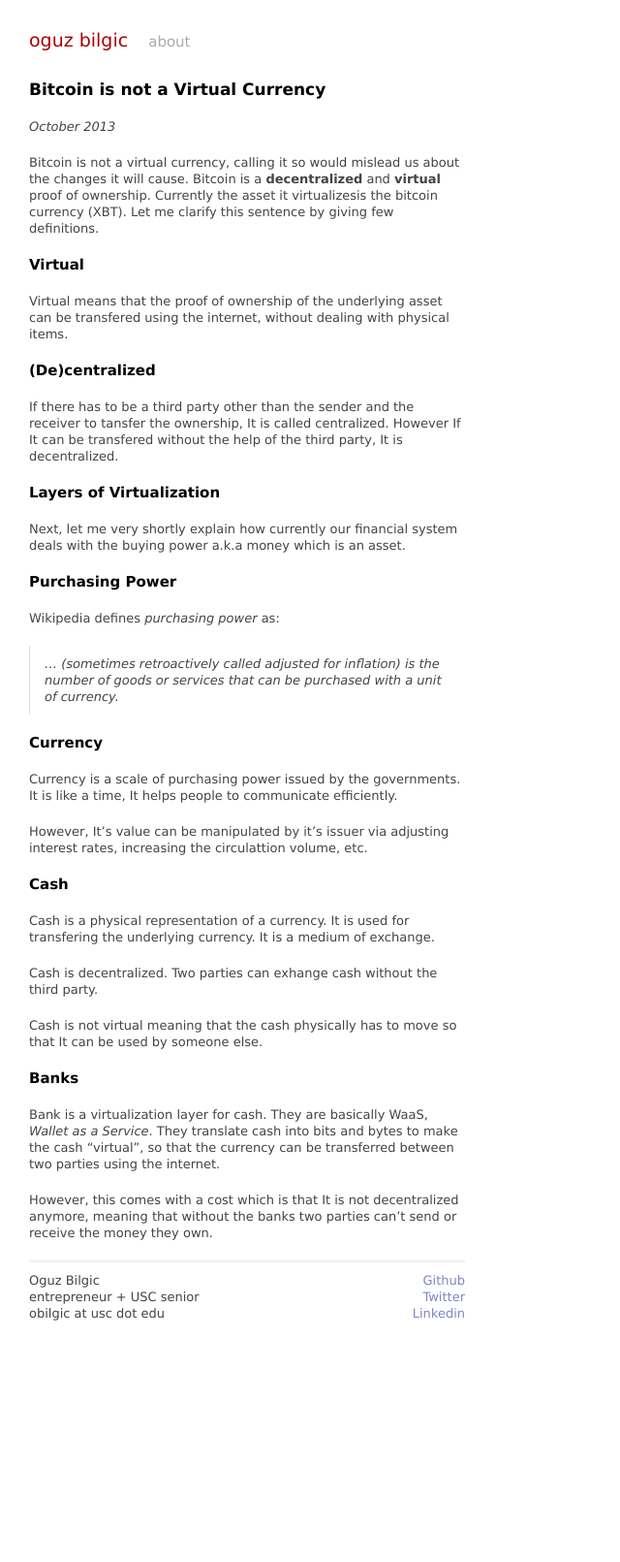
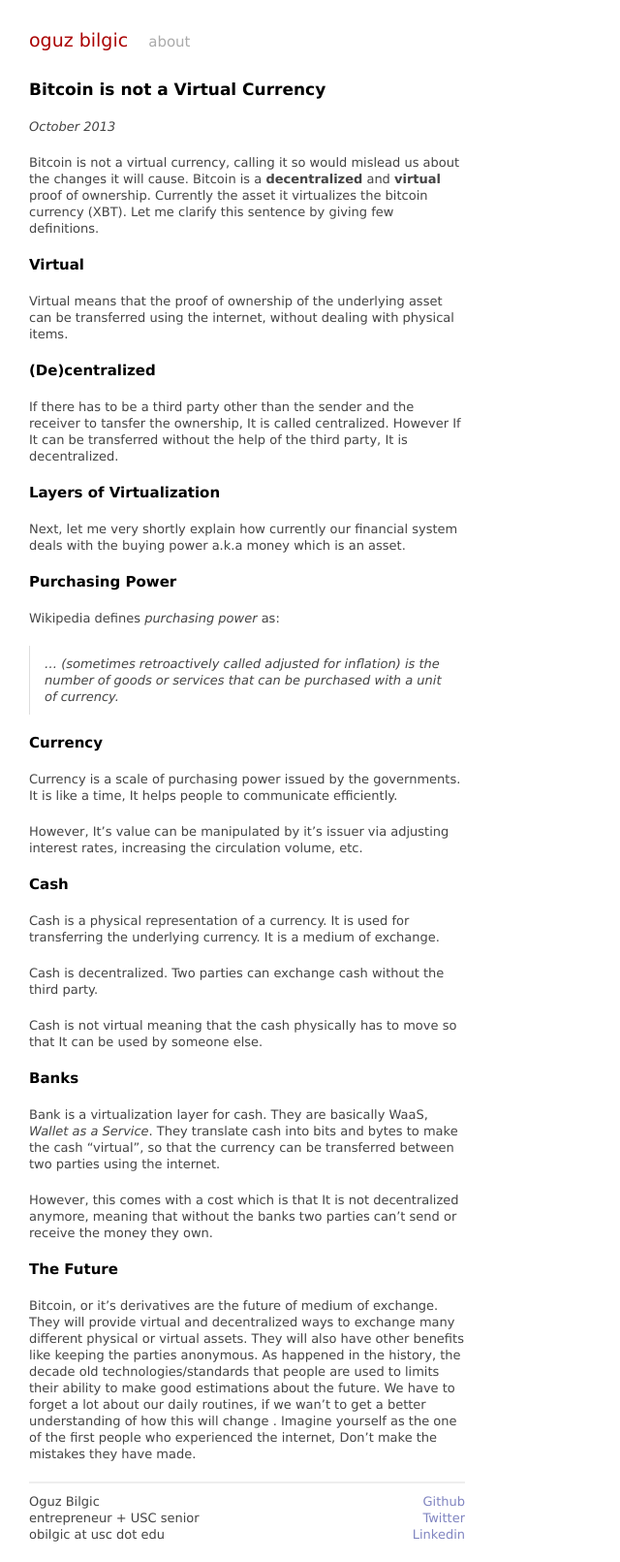
Before and after one commit to oguzbilgic/oguzbilgic.github.com, a Jekyll site: the page built from _posts/2013-10-14-bitcoin-is-not-a-virtual-currency.md, in a window 1280 px wide. Shown: the whole page at 97% size, without its empty margins (0-640 px from the left). Built offline with Jekyll 4.4.1, drawn with Linux system fonts in a browser that asks for light colours; Markdown is read by kramdown in place of the engine named in the settings; before the commit the page ends 1383 px from its top, so only the background shows below that.

Commit message:
Update 2013-10-14-bitcoin-is-not-a-virtual-currency.md

```diff
--- a/_posts/2013-10-14-bitcoin-is-not-a-virtual-currency.md
+++ b/_posts/2013-10-14-bitcoin-is-not-a-virtual-currency.md
@@ -7,15 +7,15 @@ title: Bitcoin is not a Virtual Curreny
 
 _October 2013_
 
-Bitcoin is not a virtual currency, calling it so would mislead us about the changes it will cause. Bitcoin is a **decentralized** and **virtual** proof of ownership. Currently the asset it virtualizesis the bitcoin currency (XBT). Let me clarify this sentence by giving few definitions.
+Bitcoin is not a virtual currency, calling it so would mislead us about the changes it will cause. Bitcoin is a **decentralized** and **virtual** proof of ownership. Currently the asset it virtualizes the bitcoin currency (XBT). Let me clarify this sentence by giving few definitions.
 
 ## Virtual
 
-Virtual means that the proof of ownership of the underlying asset can be transfered using the internet, without dealing with physical items.
+Virtual means that the proof of ownership of the underlying asset can be transferred using the internet, without dealing with physical items.
 
 ## (De)centralized
 
-If there has to be a third party other than the sender and the receiver to tansfer the ownership, It is called centralized. However If It can be transfered without the help of the third party, It is decentralized.
+If there has to be a third party other than the sender and the receiver to tansfer the ownership, It is called centralized. However If It can be transferred without the help of the third party, It is decentralized.
 
 ## Layers of Virtualization
 
@@ -31,13 +31,13 @@ Wikipedia defines *purchasing power* as:
 
 Currency is a scale of purchasing power issued by the governments. It is like a time, It helps people to communicate efficiently.
 
-However, It's value can be manipulated by it's issuer via adjusting interest rates, increasing the circulattion volume, etc.
+However, It's value can be manipulated by it's issuer via adjusting interest rates, increasing the circulation volume, etc.
 
 ## Cash
 
-Cash is a physical representation of a currency. It is used for transfering the underlying currency. It is a medium of exchange.
+Cash is a physical representation of a currency. It is used for transferring the underlying currency. It is a medium of exchange.
 
-Cash is decentralized. Two parties can exhange cash without the third party.
+Cash is decentralized. Two parties can exchange cash without the third party.
 
 Cash is not virtual meaning that the cash physically has to move so that It can be used by someone else.
 
@@ -46,3 +46,7 @@ Cash is not virtual meaning that the cash physically has to move so that It can
 Bank is a virtualization layer for cash. They are basically WaaS, *Wallet as a Service*. They translate cash into bits and bytes to make the cash "virtual", so that the currency can be transferred between two parties using the internet.
 
 However, this comes with a cost which is that It is not decentralized anymore, meaning that without the banks two parties can't send or receive the money they own.
+
+## The Future
+
+Bitcoin, or it's derivatives are the future of medium of exchange. They will provide virtual and decentralized ways to exchange many different physical or virtual assets. They will also have other benefits like keeping the parties anonymous. As happened in the history, the decade old technologies/standards that people are used to limits their ability to make good estimations about the future. We have to forget a lot about our daily routines, if we wan't to get a better understanding of how this will change . Imagine yourself as the one of the first people who experienced the internet, Don't make the mistakes they have made.
```
